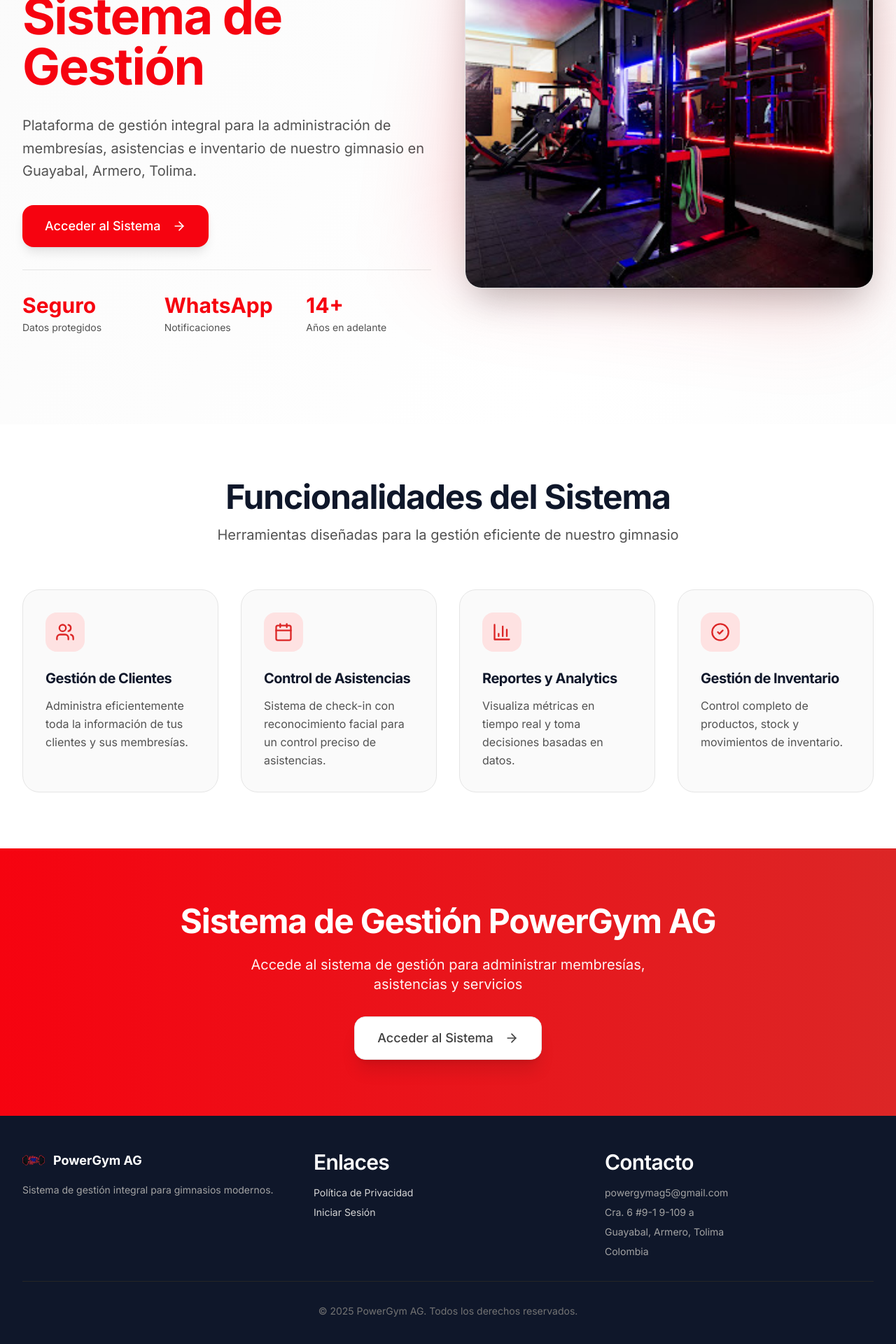
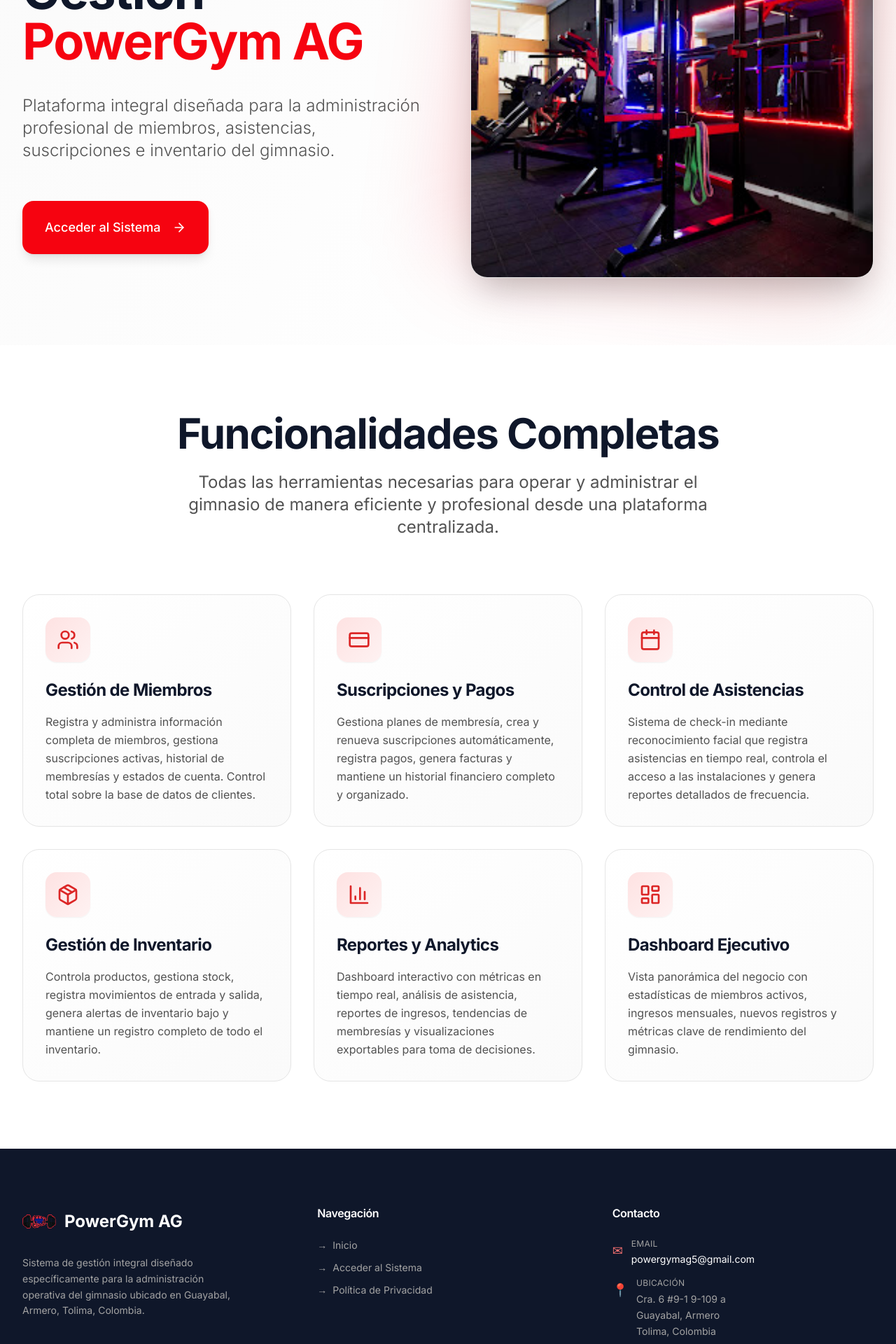
Before and after one commit to SanAfaGal/pg-front, a React (Vite) app: page / in a window 1280 px wide. Shown: the part 300-2220 px from the top of the page at 70% size. Built offline with nearby package versions, Linux system fonts and the light colour scheme; no server answers.

Commit message:
Preparado para Netlify 2

```diff
--- a/src/pages/LandingPage.tsx
+++ b/src/pages/LandingPage.tsx
@@ -1,7 +1,17 @@
 import { useState } from 'react';
 import { Link } from 'react-router-dom';
 import { Button } from '../components/ui/Button';
-import { Dumbbell, Users, Calendar, BarChart3, CheckCircle2, ArrowRight } from 'lucide-react';
+import {
+  Dumbbell,
+  Users,
+  Calendar,
+  BarChart3,
+  Package,
+  CreditCard,
+  ArrowRight,
+  LayoutDashboard,
+  TrendingUp
+} from 'lucide-react';
 
 export const LandingPage = () => {
   const [imageError, setImageError] = useState(false);
@@ -9,50 +19,60 @@ export const LandingPage = () => {
   const features = [
     {
       icon: Users,
-      title: 'Gestión de Clientes',
-      description: 'Administra eficientemente toda la información de tus clientes y sus membresías.',
+      title: 'Gestión de Miembros',
+      description: 'Registra y administra información completa de miembros, gestiona suscripciones activas, historial de membresías y estados de cuenta. Control total sobre la base de datos de clientes.',
+    },
+    {
+      icon: CreditCard,
+      title: 'Suscripciones y Pagos',
+      description: 'Gestiona planes de membresía, crea y renueva suscripciones automáticamente, registra pagos, genera facturas y mantiene un historial financiero completo y organizado.',
     },
     {
       icon: Calendar,
       title: 'Control de Asistencias',
-      description: 'Sistema de check-in con reconocimiento facial para un control preciso de asistencias.',
+      description: 'Sistema de check-in mediante reconocimiento facial que registra asistencias en tiempo real, controla el acceso a las instalaciones y genera reportes detallados de frecuencia.',
+    },
+    {
+      icon: Package,
+      title: 'Gestión de Inventario',
+      description: 'Controla productos, gestiona stock, registra movimientos de entrada y salida, genera alertas de inventario bajo y mantiene un registro completo de todo el inventario.',
     },
     {
       icon: BarChart3,
       title: 'Reportes y Analytics',
-      description: 'Visualiza métricas en tiempo real y toma decisiones basadas en datos.',
+      description: 'Dashboard interactivo con métricas en tiempo real, análisis de asistencia, reportes de ingresos, tendencias de membresías y visualizaciones exportables para toma de decisiones.',
     },
     {
-      icon: CheckCircle2,
-      title: 'Gestión de Inventario',
-      description: 'Control completo de productos, stock y movimientos de inventario.',
+      icon: LayoutDashboard,
+      title: 'Dashboard Ejecutivo',
+      description: 'Vista panorámica del negocio con estadísticas de miembros activos, ingresos mensuales, nuevos registros y métricas clave de rendimiento del gimnasio.',
     },
   ];
 
   return (
     <div className="min-h-screen bg-gradient-to-br from-neutral-50 via-white to-neutral-50">
       {/* Navigation Header */}
-      <nav className="sticky top-0 z-50 bg-white/80 backdrop-blur-md border-b border-neutral-200 shadow-sm">
+      <nav className="sticky top-0 z-50 bg-white/95 backdrop-blur-md border-b border-neutral-200 shadow-sm">
         <div className="max-w-7xl mx-auto px-4 sm:px-6 lg:px-8">
-          <div className="flex justify-between items-center h-16">
-            <div className="flex items-center gap-3">
+          <div className="flex justify-between items-center h-20">
+            <Link to="/" className="flex items-center gap-3 group">
               <img
                 src="/logo.svg"
                 alt="PowerGym AG"
-                className="h-10 w-10 object-contain"
+                className="h-12 w-12 object-contain transition-transform group-hover:scale-105"
               />
-              <span className="text-xl font-bold text-powergym-charcoal">PowerGym AG</span>
-            </div>
-            <div className="flex items-center gap-4">
+              <span className="text-2xl font-bold text-powergym-charcoal">PowerGym AG</span>
+            </Link>
+            <div className="flex items-center gap-6">
               <Link
                 to="/privacy-policy"
-                className="text-neutral-600 hover:text-primary-500 transition-colors text-sm font-medium"
+                className="text-neutral-600 hover:text-primary-500 transition-colors text-sm font-medium hidden sm:block"
               >
                 Política de Privacidad
               </Link>
               <Link to="/login">
                 <Button variant="primary" size="md">
-                  Iniciar Sesión
+                  Acceder al Sistema
                 </Button>
               </Link>
             </div>
@@ -61,47 +81,27 @@ export const LandingPage = () => {
       </nav>
 
       {/* Hero Section */}
-      <section className="relative overflow-hidden pt-20 pb-32 px-4 sm:px-6 lg:px-8">
+      <section className="relative overflow-hidden pt-16 pb-24 px-4 sm:px-6 lg:px-8">
         <div className="max-w-7xl mx-auto">
-          <div className="grid lg:grid-cols-2 gap-12 items-center min-h-[500px]">
-            <div className="space-y-8 animate-fade-in">
-              <div className="inline-flex items-center gap-2 px-4 py-2 bg-primary-50 rounded-full border border-primary-100 w-fit">
-                <span className="text-primary-600 font-semibold text-sm">Sistema de Gestión Integral</span>
-              </div>
-
+          <div className="grid lg:grid-cols-2 gap-16 items-center min-h-[550px]">
+            <div className="space-y-10 animate-fade-in">
               <h1 className="text-5xl md:text-6xl lg:text-7xl font-bold text-powergym-charcoal leading-tight">
-                PowerGym AG
-                <span className="text-primary-500 block">Sistema de Gestión</span>
+                Sistema de Gestión
+                <span className="text-primary-500 block">PowerGym AG</span>
               </h1>
 
-              <p className="text-xl text-neutral-600 leading-relaxed max-w-2xl">
-                Plataforma de gestión integral para la administración de membresías, asistencias
-                e inventario de nuestro gimnasio en Guayabal, Armero, Tolima.
+              <p className="text-xl md:text-2xl text-neutral-600 leading-relaxed max-w-2xl font-light">
+                Plataforma integral diseñada para la administración profesional de miembros,
+                asistencias, suscripciones e inventario del gimnasio.
               </p>
 
-              <div className="flex flex-col sm:flex-row gap-4">
+              <div className="flex flex-col sm:flex-row gap-4 pt-4">
                 <Link to="/login">
-                  <Button variant="primary" size="lg" className="w-full sm:w-auto">
+                  <Button variant="primary" size="lg" className="w-full sm:w-auto text-lg px-8 py-6">
                     Acceder al Sistema
                     <ArrowRight className="ml-2 w-5 h-5" />
                   </Button>
                 </Link>
-              </div>
-
-              {/* Stats */}
-              <div className="grid grid-cols-3 gap-6 pt-8 border-t border-neutral-200">
-                <div>
-                  <div className="text-3xl font-bold text-primary-500">Seguro</div>
-                  <div className="text-sm text-neutral-600 mt-1">Datos protegidos</div>
-                </div>
-                <div>
-                  <div className="text-3xl font-bold text-primary-500">WhatsApp</div>
-                  <div className="text-sm text-neutral-600 mt-1">Notificaciones</div>
-                </div>
-                <div>
-                  <div className="text-3xl font-bold text-primary-500">14+</div>
-                  <div className="text-sm text-neutral-600 mt-1">Años en adelante</div>
-                </div>
               </div>
             </div>
 
@@ -110,8 +110,7 @@ export const LandingPage = () => {
                 <div className="absolute inset-0 bg-gradient-to-r from-primary-500/20 to-primary-600/20 rounded-3xl blur-3xl transform rotate-6"></div>
                 <div className="relative rounded-3xl shadow-2xl overflow-hidden border border-neutral-200 bg-white">
                   {imageError ? (
-                    // Fallback si la imagen no existe
-                    <div className="bg-gradient-to-br from-neutral-800 to-neutral-900 p-8 min-h-[500px] flex flex-col items-center justify-center">
+                    <div className="bg-gradient-to-br from-neutral-800 to-neutral-900 p-8 min-h-[550px] flex flex-col items-center justify-center">
                       <div className="flex items-center justify-center w-32 h-32 mx-auto mb-6 relative">
                         <div className="absolute inset-0 bg-primary-500/20 rounded-full blur-2xl"></div>
                         <Dumbbell className="w-24 h-24 text-primary-400 relative z-10" strokeWidth={1.5} />
@@ -120,14 +119,14 @@ export const LandingPage = () => {
                         PowerGym AG
                       </h3>
                       <p className="text-neutral-400 text-center">
-                        Sistema de gestión integral para nuestro gimnasio
+                        Sistema de gestión integral
                       </p>
                     </div>
                   ) : (
                     <img
                       src="/gym-image.jpg"
-                      alt="PowerGym AG - Gimnasio moderno con equipamiento profesional, iluminación de neón y ambiente energético"
-                      className="w-full h-[500px] object-cover"
+                      alt="PowerGym AG - Gimnasio moderno con equipamiento profesional"
+                      className="w-full h-[550px] object-cover"
                       onError={() => setImageError(true)}
                       loading="lazy"
                     />
@@ -140,32 +139,33 @@ export const LandingPage = () => {
       </section>
 
       {/* Features Section */}
-      <section className="py-20 px-4 sm:px-6 lg:px-8 bg-white">
+      <section className="py-24 px-4 sm:px-6 lg:px-8 bg-white">
         <div className="max-w-7xl mx-auto">
-          <div className="text-center mb-16">
-            <h2 className="text-4xl md:text-5xl font-bold text-powergym-charcoal mb-4">
-              Funcionalidades del Sistema
+          <div className="text-center mb-20">
+            <h2 className="text-4xl md:text-5xl lg:text-6xl font-bold text-powergym-charcoal mb-6">
+              Funcionalidades Completas
             </h2>
-            <p className="text-xl text-neutral-600 max-w-2xl mx-auto">
-              Herramientas diseñadas para la gestión eficiente de nuestro gimnasio
+            <p className="text-xl md:text-2xl text-neutral-600 max-w-3xl mx-auto leading-relaxed">
+              Todas las herramientas necesarias para operar y administrar el gimnasio
+              de manera eficiente y profesional desde una plataforma centralizada.
             </p>
           </div>
 
-          <div className="grid md:grid-cols-2 lg:grid-cols-4 gap-8">
+          <div className="grid md:grid-cols-2 lg:grid-cols-3 gap-8">
             {features.map((feature, index) => {
               const Icon = feature.icon;
               return (
                 <div
                   key={index}
-                  className="group p-8 bg-neutral-50 rounded-3xl border border-neutral-200 hover:border-primary-200 hover:shadow-lg transition-all duration-300 hover:-translate-y-1"
+                  className="group p-8 bg-gradient-to-br from-white to-neutral-50 rounded-3xl border border-neutral-200 hover:border-primary-200 hover:shadow-xl transition-all duration-300 hover:-translate-y-2"
                 >
-                  <div className="w-14 h-14 bg-primary-100 rounded-2xl flex items-center justify-center mb-6 group-hover:bg-primary-200 transition-colors">
-                    <Icon className="w-7 h-7 text-primary-600" strokeWidth={2} />
+                  <div className="w-16 h-16 bg-gradient-to-br from-primary-100 to-primary-50 rounded-2xl flex items-center justify-center mb-6 group-hover:from-primary-200 group-hover:to-primary-100 transition-all shadow-sm group-hover:shadow-md">
+                    <Icon className="w-8 h-8 text-primary-600 group-hover:text-primary-700 transition-colors" strokeWidth={2} />
                   </div>
-                  <h3 className="text-xl font-bold text-powergym-charcoal mb-3">
+                  <h3 className="text-2xl font-bold text-powergym-charcoal mb-4 group-hover:text-primary-600 transition-colors">
                     {feature.title}
                   </h3>
-                  <p className="text-neutral-600 leading-relaxed">
+                  <p className="text-neutral-600 leading-relaxed text-base">
                     {feature.description}
                   </p>
                 </div>
@@ -175,68 +175,89 @@ export const LandingPage = () => {
         </div>
       </section>
 
-      {/* CTA Section */}
-      <section className="py-20 px-4 sm:px-6 lg:px-8 bg-gradient-to-r from-primary-500 to-primary-600">
-        <div className="max-w-4xl mx-auto text-center">
-          <h2 className="text-4xl md:text-5xl font-bold text-white mb-6">
-            Sistema de Gestión PowerGym AG
-          </h2>
-          <p className="text-xl text-primary-50 mb-8 max-w-2xl mx-auto">
-            Accede al sistema de gestión para administrar membresías, asistencias y servicios
-          </p>
-          <Link to="/login">
-            <Button variant="secondary" size="lg" className="shadow-xl">
-              Acceder al Sistema
-              <ArrowRight className="ml-2 w-5 h-5" />
-            </Button>
-          </Link>
-        </div>
-      </section>
-
       {/* Footer */}
-      <footer className="bg-powergym-charcoal text-neutral-300 py-12 px-4 sm:px-6 lg:px-8">
-        <div className="max-w-7xl mx-auto">
-          <div className="grid md:grid-cols-3 gap-8 mb-8">
-            <div>
-              <div className="flex items-center gap-3 mb-4">
+      <footer className="bg-powergym-charcoal text-neutral-300">
+        <div className="max-w-7xl mx-auto px-4 sm:px-6 lg:px-8 py-20">
+          <div className="grid md:grid-cols-3 gap-12 mb-16">
+            {/* Brand Section */}
+            <div className="text-center md:text-left">
+              <div className="flex items-center justify-center md:justify-start gap-3 mb-6">
                 <img
                   src="/logo.svg"
                   alt="PowerGym AG"
-                  className="h-8 w-8 object-contain"
+                  className="h-12 w-12 object-contain"
                 />
-                <span className="text-lg font-bold text-white">PowerGym AG</span>
+                <span className="text-2xl font-bold text-white">PowerGym AG</span>
               </div>
-              <p className="text-sm text-neutral-400">
-                Sistema de gestión integral para gimnasios modernos.
+              <p className="text-sm text-neutral-400 leading-relaxed max-w-xs mx-auto md:mx-0">
+                Sistema de gestión integral diseñado específicamente para la administración
+                operativa del gimnasio ubicado en Guayabal, Armero, Tolima, Colombia.
               </p>
             </div>
-            <div>
-              <h4 className="font-semibold text-white mb-4">Enlaces</h4>
-              <ul className="space-y-2 text-sm">
+
+            {/* Enlaces Rápidos */}
+            <div className="text-center md:text-left">
+              <h4 className="font-semibold text-white mb-6 text-base">Navegación</h4>
+              <ul className="space-y-3 text-sm">
                 <li>
-                  <Link to="/privacy-policy" className="hover:text-primary-400 transition-colors">
-                    Política de Privacidad
+                  <Link
+                    to="/"
+                    className="text-neutral-400 hover:text-primary-400 transition-colors inline-flex items-center gap-2 group"
+                  >
+                    <span className="group-hover:translate-x-1 transition-transform">→</span>
+                    Inicio
                   </Link>
                 </li>
                 <li>
-                  <Link to="/login" className="hover:text-primary-400 transition-colors">
-                    Iniciar Sesión
+                  <Link
+                    to="/login"
+                    className="text-neutral-400 hover:text-primary-400 transition-colors inline-flex items-center gap-2 group"
+                  >
+                    <span className="group-hover:translate-x-1 transition-transform">→</span>
+                    Acceder al Sistema
+                  </Link>
+                </li>
+                <li>
+                  <Link
+                    to="/privacy-policy"
+                    className="text-neutral-400 hover:text-primary-400 transition-colors inline-flex items-center gap-2 group"
+                  >
+                    <span className="group-hover:translate-x-1 transition-transform">→</span>
+                    Política de Privacidad
                   </Link>
                 </li>
               </ul>
             </div>
-            <div>
-              <h4 className="font-semibold text-white mb-4">Contacto</h4>
-              <ul className="space-y-2 text-sm text-neutral-400">
-                <li>powergymag5@gmail.com</li>
-                <li>Cra. 6 #9-1 9-109 a</li>
-                <li>Guayabal, Armero, Tolima</li>
-                <li>Colombia</li>
+
+            {/* Contacto */}
+            <div className="text-center md:text-left">
+              <h4 className="font-semibold text-white mb-6 text-base">Contacto</h4>
+              <ul className="space-y-4 text-sm">
+                <li className="flex items-start gap-3 justify-center md:justify-start">
+                  <span className="text-primary-400 mt-1 flex-shrink-0 text-lg">✉</span>
+                  <div>
+                    <p className="text-neutral-400 mb-1 text-xs uppercase tracking-wide">Email</p>
+                    <a
+                      href="mailto:powergymag5@gmail.com"
+                      className="text-white hover:text-primary-400 transition-colors break-all"
+                    >
+                      powergymag5@gmail.com
+                    </a>
+                  </div>
+                </li>
+                <li className="flex items-start gap-3 justify-center md:justify-start">
+                  <span className="text-primary-400 mt-1 flex-shrink-0 text-lg">📍</span>
+                  <div className="text-neutral-400">
+                    <p className="mb-1 text-xs uppercase tracking-wide">Ubicación</p>
+                    <address className="not-italic leading-relaxed">
+                      Cra. 6 #9-1 9-109 a<br />
+                      Guayabal, Armero<br />
+                      Tolima, Colombia
+                    </address>
+                  </div>
+                </li>
               </ul>
             </div>
-          </div>
-          <div className="border-t border-neutral-800 pt-8 text-center text-sm text-neutral-500">
-            <p>&copy; {new Date().getFullYear()} PowerGym AG. Todos los derechos reservados.</p>
           </div>
         </div>
       </footer>
```
